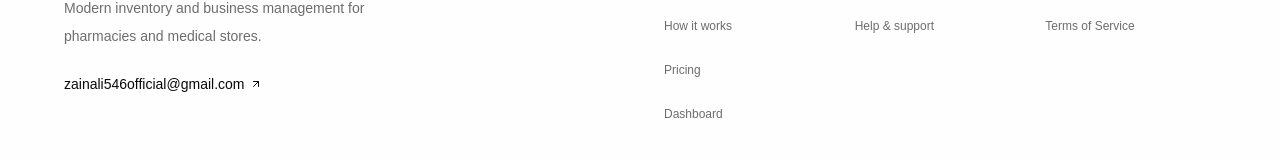
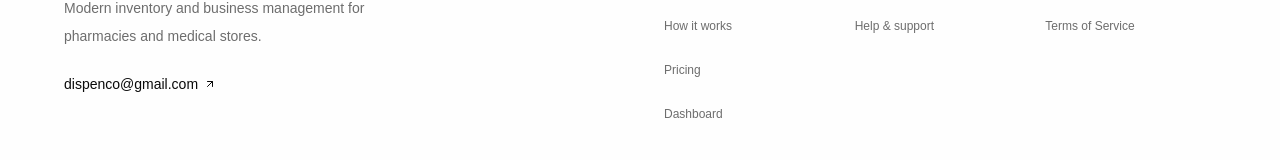
Before and after one commit to zain546/dispenco, a Next.js app in the folder apps/web/: page / in a window 1280 px wide. Shown: the part 8626-8786 px from the top of the page. Built offline with nearby package versions, Linux system fonts and the light colour scheme; no server answers; a web font is replaced by a local one.

Commit message:
chore: update contact email to dispenco@gmail.com and WhatsApp to +923186942546

```diff
--- a/apps/web/src/components/marketing/config.ts
+++ b/apps/web/src/components/marketing/config.ts
@@ -1,11 +1,11 @@
 import { STARTER_PLAN } from '@dispenco/types';
 
 /** Shared public destinations and commercial content. */
-const whatsappNumber = '+923424912546';
+const whatsappNumber = '+923186942546';
 
 export const marketingConfig = {
   url: 'https://dispenco.com',
-  email: 'zainali546official@gmail.com',
+  email: 'dispenco@gmail.com',
   whatsappNumber,
   whatsappHref: `https://wa.me/${whatsappNumber.replace(/\D/g, '')}`,
   contactHref: '/contact',
```
Also changed, not shown: 2 other files (tests, documents, lock files or other folders).
